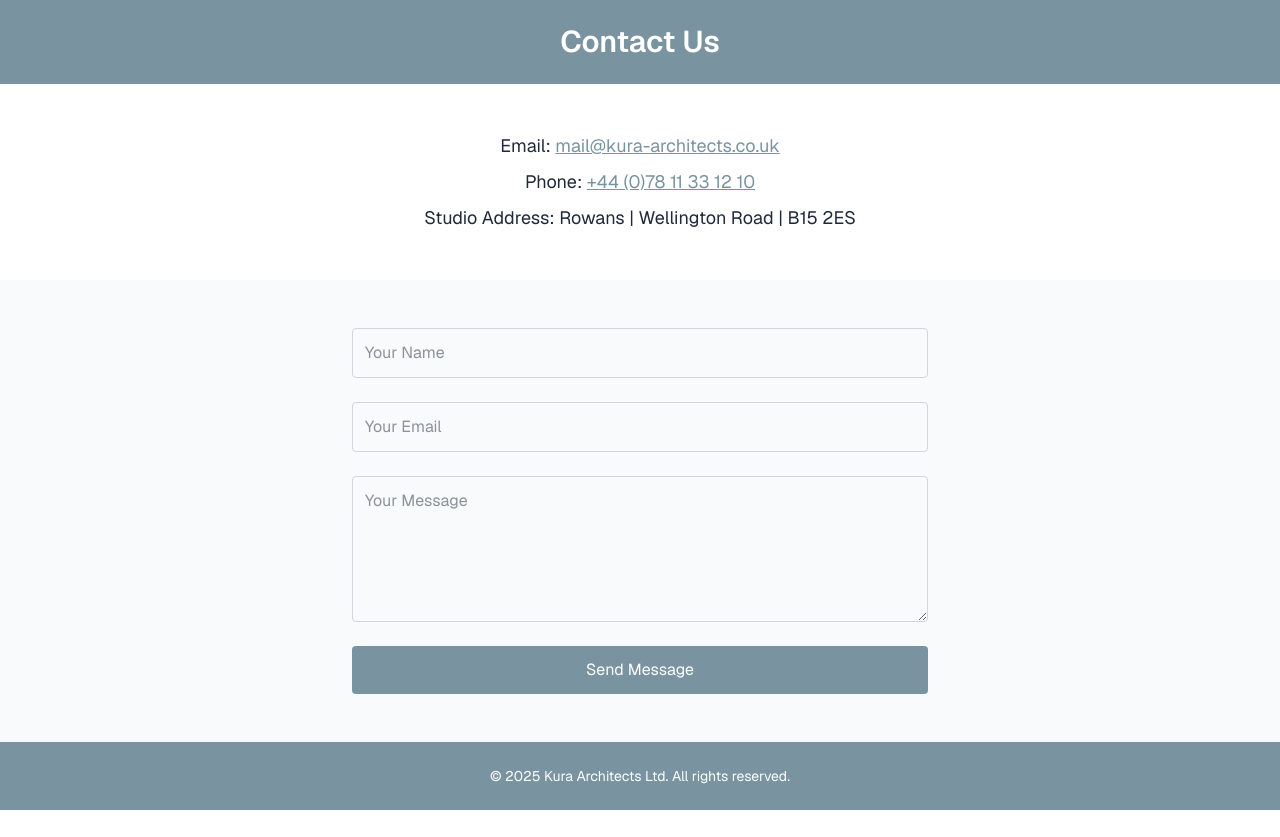
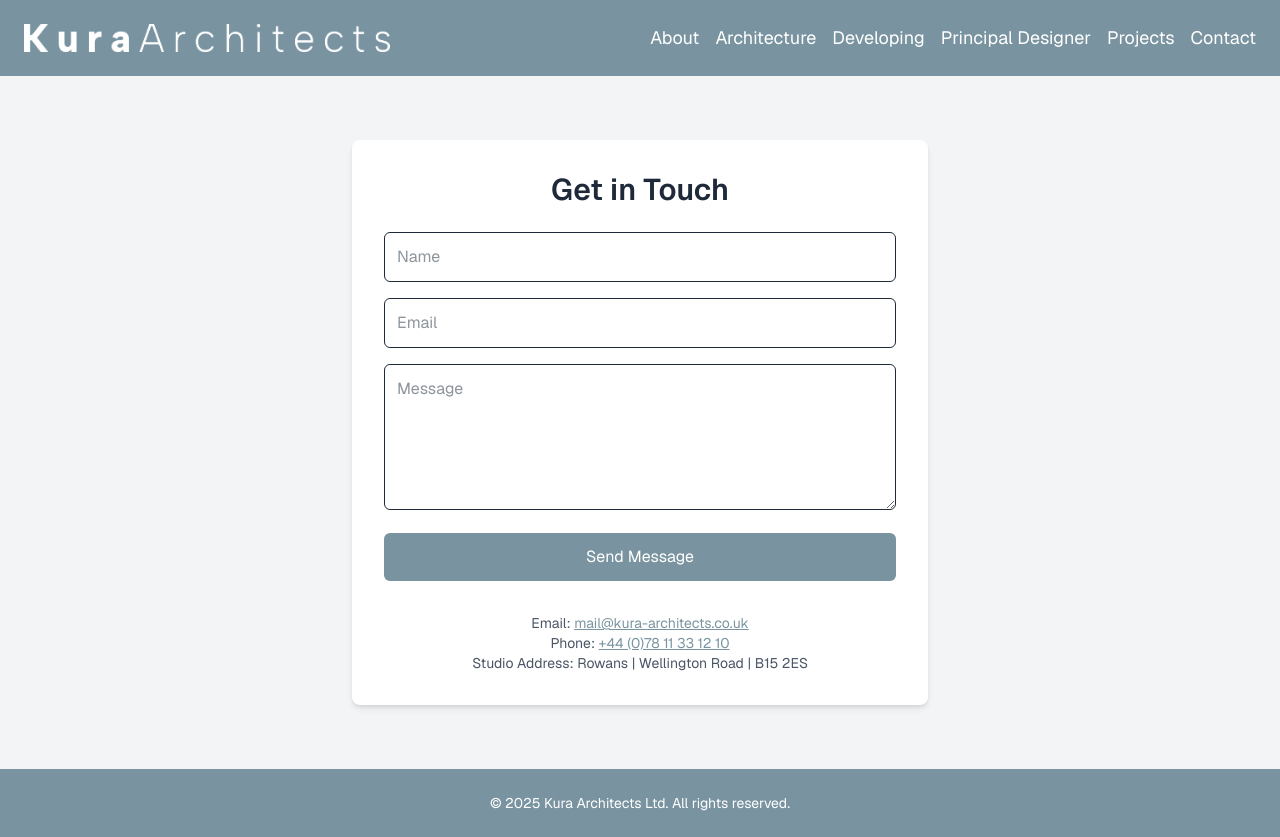
Before and after one commit to KuraArchitects/kura-architects-site, a Next.js app: page /contact in a window 1280 px wide. Before the commit the page ends 810 px from the top, so only its background shows below. Built offline with nearby package versions, Linux system fonts and the light colour scheme.

Commit message:
Final contact page layout with sticky footer

```diff
--- a/app/contact/page.js
+++ b/app/contact/page.js
@@ -2,6 +2,8 @@
 
 import { useEffect } from "react";
 import { motion } from "framer-motion";
+import Image from "next/image";
+import Link from "next/link";
 
 export default function ContactPage() {
   useEffect(() => {
@@ -9,63 +11,52 @@ export default function ContactPage() {
   }, []);
 
   return (
-    <main className="min-h-screen bg-white text-gray-800 font-sans">
+    <div className="flex flex-col min-h-screen bg-white text-gray-800 font-sans">
 
       {/* Header */}
-      <header className="p-6 bg-[#7994a0] text-white text-center">
-        <h1 className="text-3xl font-semibold">Contact Us</h1>
+      <header className="p-6 bg-[#7994a0] text-white">
+        <div className="flex flex-col items-center sm:flex-row sm:justify-between">
+          <Image src="/Logo.png" alt="Kura Architects" width={366} height={100} />
+          <nav className="mt-4 sm:mt-0 space-x-4 text-lg text-center sm:text-right">
+            <Link href="/about" className="hover:underline">About</Link>
+            <Link href="/architecture" className="hover:underline">Architecture</Link>
+            <Link href="/developing" className="hover:underline">Developing</Link>
+            <Link href="/principal-designer" className="hover:underline">Principal Designer</Link>
+            <Link href="/projects" className="hover:underline">Projects</Link>
+            <Link href="/contact" className="hover:underline">Contact</Link>
+          </nav>
+        </div>
       </header>
 
-      {/* Contact Info */}
-      <section className="px-6 py-12 text-center">
-        <motion.div
-          initial={{ opacity: 0, y: 30 }}
-          animate={{ opacity: 1, y: 0 }}
-          transition={{ duration: 1 }}
-          className="max-w-2xl mx-auto"
-        >
-          <p className="text-lg mb-2">Email: <a href="mailto:mail@kura-architects.co.uk" className="text-[#7994a0] underline">mail@kura-architects.co.uk</a></p>
-          <p className="text-lg mb-2">Phone: <a href="tel:+447811331210" className="text-[#7994a0] underline">+44 (0)78 11 33 12 10</a></p>
-          <p className="text-lg">Studio Address: Rowans | Wellington Road | B15 2ES</p>
-        </motion.div>
-      </section>
-
-      {/* Contact Form */}
-      <section className="px-6 py-12 bg-gray-50">
-        <div className="max-w-xl mx-auto">
-          <form className="grid gap-6">
-            <input
-              type="text"
-              placeholder="Your Name"
-              className="border border-gray-300 p-3 rounded"
-              required
-            />
-            <input
-              type="email"
-              placeholder="Your Email"
-              className="border border-gray-300 p-3 rounded"
-              required
-            />
-            <textarea
-              rows="5"
-              placeholder="Your Message"
-              className="border border-gray-300 p-3 rounded"
-              required
-            ></textarea>
-            <button
-              type="submit"
-              className="bg-[#7994a0] text-white py-3 px-6 rounded hover:bg-[#5f7889]"
-            >
-              Send Message
-            </button>
+      {/* Contact Section */}
+      <main className="flex-grow flex items-center justify-center bg-gray-100 px-4 py-16">
+        <div className="max-w-xl w-full bg-white p-8 rounded-lg shadow-md">
+          <motion.h1
+            className="text-3xl font-semibold mb-6 text-center"
+            initial={{ opacity: 0, y: -20 }}
+            animate={{ opacity: 1, y: 0 }}
+            transition={{ duration: 1 }}
+          >
+            Get in Touch
+          </motion.h1>
+          <form className="space-y-4">
+            <input type="text" placeholder="Name" className="w-full border p-3 rounded-md" />
+            <input type="email" placeholder="Email" className="w-full border p-3 rounded-md" />
+            <textarea placeholder="Message" rows="5" className="w-full border p-3 rounded-md"></textarea>
+            <button type="submit" className="w-full bg-[#7994a0] text-white p-3 rounded-md hover:bg-[#5d7886] transition">Send Message</button>
           </form>
+          <div className="mt-8 text-center text-sm text-gray-600">
+            <p>Email: <a href="mailto:mail@kura-architects.co.uk" className="text-[#7994a0] underline">mail@kura-architects.co.uk</a></p>
+            <p>Phone: <a href="tel:+447811331210" className="text-[#7994a0] underline">+44 (0)78 11 33 12 10</a></p>
+            <p>Studio Address: Rowans  |  Wellington Road  |  B15 2ES</p>
+          </div>
         </div>
-      </section>
+      </main>
 
       {/* Footer */}
-      <footer className="p-6 bg-[#7994a0] text-white text-center text-sm">
+      <footer className="mt-auto p-6 bg-[#7994a0] text-white text-center text-sm">
         &copy; {new Date().getFullYear()} Kura Architects Ltd. All rights reserved.
       </footer>
-    </main>
+    </div>
   );
 }
```
